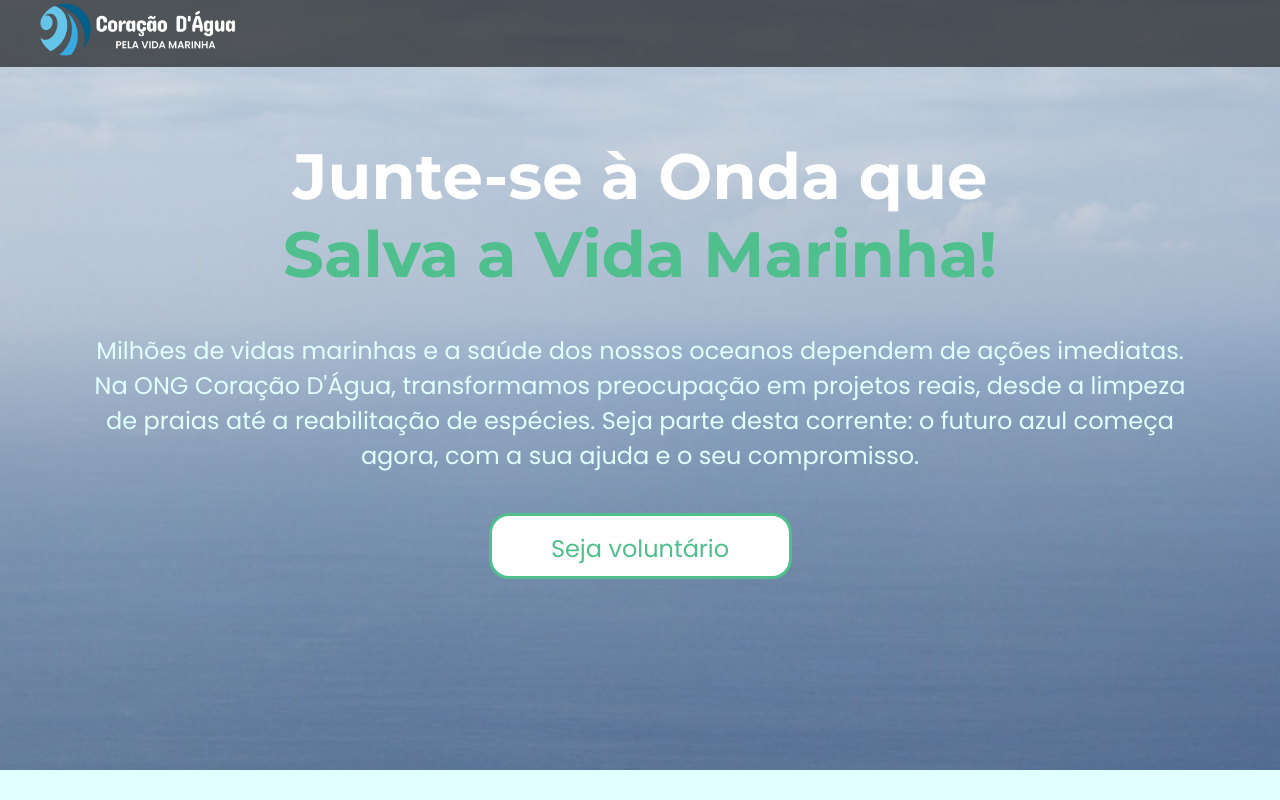
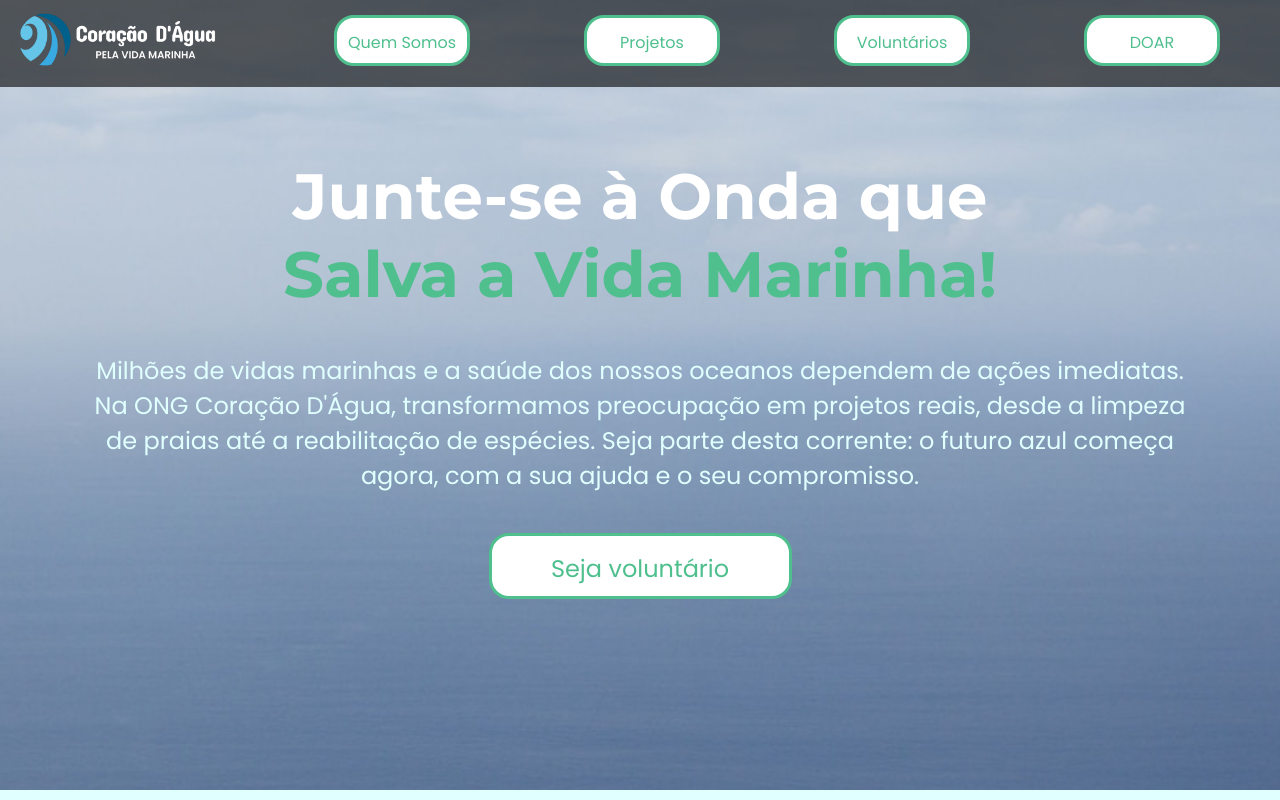
Before and after one commit to lostKorok/ong-coracao-dagua, a plain HTML site: page index.html in a window 1280 px wide. Shown: the top 800 px of the page. Drawn offline with Linux system fonts and the light colour scheme.

Commit message:
cabeçalho adicionado

```diff
--- a/css/projetos.css
+++ b/css/projetos.css
@@ -27,6 +27,51 @@
     padding: 0;
 }
 
+header{
+    background-color: rgba(0, 0, 0, 0.6);
+    font-family: 'Poppins', sans-serif;
+}
+
+.container-header{
+    display: flex;
+    flex-direction: row;
+    justify-content: space-between;
+    max-width: 1200px;
+    padding: 0 20px 10px 20px;
+    flex-wrap: wrap;
+    gap: 30px;
+}
+
+
+
+.header-links{
+    display: block;
+    color: #4FBF8E;
+    background-color: #FFFFFF;
+    text-decoration: none;
+    text-align: center;
+    line-height: 0;
+    padding-top: 25px;
+    width: 130px;
+    height: 20px;
+    margin-top: 15px;
+    border: #4FBF8E 3px solid;
+    border-radius: 20px;
+}
+
+.header-links a{
+    color: #4FBF8E;
+    text-decoration: none;
+}
+
+.header-logo img{
+    display: block;
+    margin-top: 10px;
+    width: 200px;
+    height: auto;
+    max-width: 100%;
+}
+
 body{
     background-image: url(../img/barco-por-do-sol.jpg);
     background-color: #E0FFFF;
@@ -34,18 +79,6 @@ body{
     background-position: center;
     background-repeat: no-repeat;
     background-attachment: fixed;
-}
-
-header img{
-    display: block;
-    margin: 0 0 0 40px;
-    width: 200px;
-    height: auto;
-    max-width: 100%;
-}
-
-header{
-    background-color: rgba(0, 0, 0, 0.6);
 }
 
 h1{
--- a/css/sobrenos.css
+++ b/css/sobrenos.css
@@ -27,6 +27,51 @@
     padding: 0;
 }
 
+header{
+    background-color: rgba(0, 0, 0, 0.6);
+    font-family: 'Poppins', sans-serif;
+}
+
+.container-header{
+    display: flex;
+    flex-direction: row;
+    justify-content: space-between;
+    max-width: 1200px;
+    padding: 0 20px 10px 20px;
+    flex-wrap: wrap;
+    gap: 30px;
+}
+
+
+
+.header-links{
+    display: block;
+    color: #4FBF8E;
+    background-color: #FFFFFF;
+    text-decoration: none;
+    text-align: center;
+    line-height: 0;
+    padding-top: 25px;
+    width: 130px;
+    height: 20px;
+    margin-top: 15px;
+    border: #4FBF8E 3px solid;
+    border-radius: 20px;
+}
+
+.header-links a{
+    color: #4FBF8E;
+    text-decoration: none;
+}
+
+.header-logo img{
+    display: block;
+    margin-top: 10px;
+    width: 200px;
+    height: auto;
+    max-width: 100%;
+}
+
 body{
     /*background-image: url("../img/colaboracao-pessoas.jpg");*/
     background-size: cover;
@@ -34,19 +79,6 @@ body{
     background-repeat: no-repeat;
     background-color: #105989;
 }
-
-header img{
-    display: block;
-    margin: 0 0 0 40px;
-    width: 200px;
-    height: auto;
-    max-width: 100%;
-}
-
-header{
-    background-color: rgba(0, 0, 0, 0.6);
-}
-
 
 h1{
     font-family: Montserrat, sans-serif;
--- a/css/style.css
+++ b/css/style.css
@@ -14,17 +14,55 @@
     font-display: swap;
 }
 
-:root{
-    --color-neutral-0: #0e0c0c;
-    --color-neutral-10: #171717;
-    --color-neutral-30: #a8a29e;
-    --color-neutral-40: #f5f5f5;
-}
-
 
 *{
     margin: 0;
     padding: 0;
+}
+
+header{
+    background-color: rgba(0, 0, 0, 0.6);
+    font-family: 'Poppins', sans-serif;
+}
+
+.container-header{
+    display: flex;
+    flex-direction: row;
+    justify-content: space-between;
+    max-width: 1200px;
+    padding: 0 20px 10px 20px;
+    flex-wrap: wrap;
+    gap: 30px;
+}
+
+
+
+.header-links{
+    display: block;
+    color: #4FBF8E;
+    background-color: #FFFFFF;
+    text-decoration: none;
+    text-align: center;
+    line-height: 0;
+    padding-top: 25px;
+    width: 130px;
+    height: 20px;
+    margin-top: 15px;
+    border: #4FBF8E 3px solid;
+    border-radius: 20px;
+}
+
+.header-links a{
+    color: #4FBF8E;
+    text-decoration: none;
+}
+
+.header-logo img{
+    display: block;
+    margin-top: 10px;
+    width: 200px;
+    height: auto;
+    max-width: 100%;
 }
 
 body{
@@ -35,17 +73,6 @@ body{
     background-color: #0b3b5a;
 }
 
-header img{
-    display: block;
-    margin: 0 0 0 40px;
-    width: 200px;
-    height: auto;
-    max-width: 100%;
-}
-
-header{
-    background-color: rgba(0, 0, 0, 0.6);
-}
 
 h1{
     font-family: Montserrat, sans-serif;
--- a/index.html
+++ b/index.html
@@ -13,7 +13,25 @@
 <body>
 
     <header>
-        <img src="img/logotipo_coracaodagua.png" alt="Logotipo Coração D'Água">
+
+        <div class="container-header">
+            <div class="header-logo">
+            <a href="index.html" target="_blank" rel="external"><img src="img/logotipo_coracaodagua.png" alt="Logotipo Coração D'Água">
+            </a>
+            </div>
+            <div class="header-links">
+                <a href="sobrenos.html" target="_blank" rel="external">Quem Somos</a>
+            </div>
+            <div class="header-links">
+                <a href="projetos.html" target="_blank" rel="external">Projetos</a>
+            </div>
+            <div class="header-links">
+                <a href="cadastro.html" target="_blank" rel="external">Voluntários</a>
+            </div>
+            <div class="header-links">
+                <a href="doacao.html" target="_blank" rel="external">DOAR</a>
+            </div>
+        </div>
     </header>
 
     <main>
```
Also changed, not shown: projetos.html (+19 -1 lines), sobrenos.html (+19 -1 lines).
